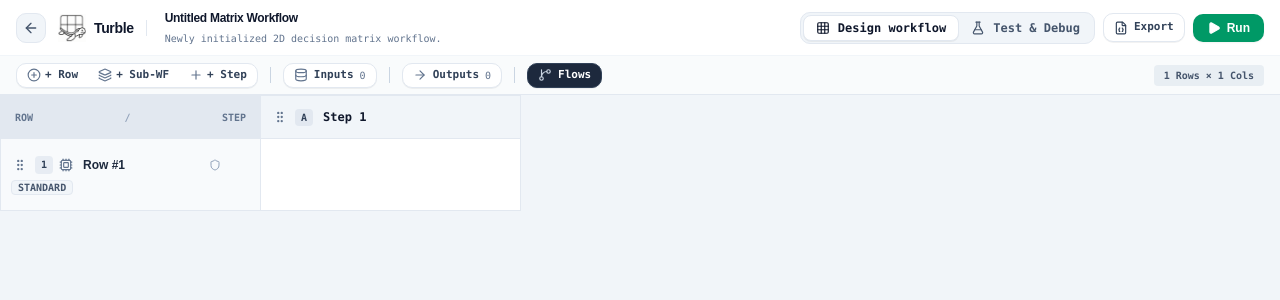
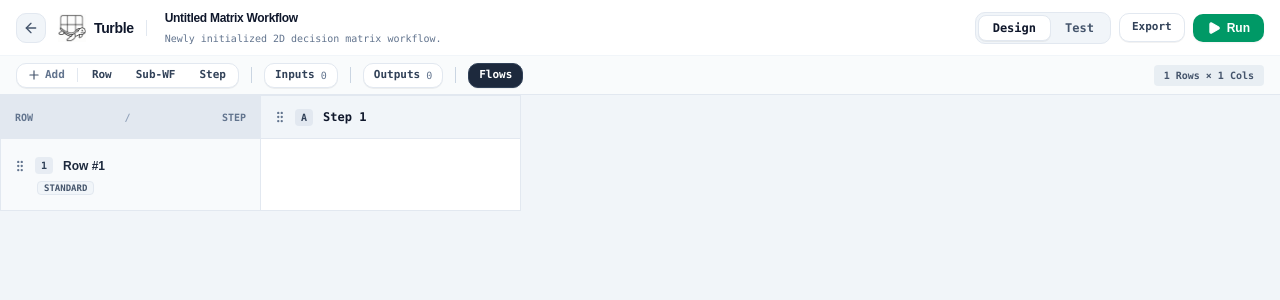
Before and after one commit to coupacoupa/turble-engine, a React (Vite) app in the folder apps/web/: page / in a window 1280 px wide. Both pictures are taken after a click on the button "New Workflow Matrix". Shown: the top 300 px of the page. Built offline with nearby package versions, Linux system fonts and the light colour scheme; what @bufbuild/protobuf, @connectrpc/connect, @connectrpc/connect-web would draw is missing.

Commit message:
Style: greyscale things. remove icons

```diff
--- a/apps/web/src/components/workflow-editor/matrix-sheet.component.tsx
+++ b/apps/web/src/components/workflow-editor/matrix-sheet.component.tsx
@@ -1,5 +1,5 @@
 import React, { useState, useCallback, useRef, useEffect } from 'react';
-import { Plus, Shield, Layers, PlusCircle, Trash2, Cpu, AlertTriangle, GripVertical } from 'lucide-react';
+import { Plus, Layers, PlusCircle, Trash2, AlertTriangle, GripVertical } from 'lucide-react';
 import { MatrixSchema, DomainRowSchema, StepColumnSchema, RowType, CellSchema } from '@/types/matrix.types';
 import { DependencyConnectorOverlay, ActiveDependency } from '@/components/workflow-editor/dependency-connector-overlay.component';
 import { WorkflowValidationService } from '@/services/workflow-validation.service';
@@ -493,7 +493,7 @@ export const MatrixSheet: React.FC<MatrixSheetProps> = ({
                             }}
                             onBlur={handleSaveColName}
                             onClick={(e) => e.stopPropagation()}
-                            className="font-bold text-slate-900 text-xs bg-white border border-emerald-500 rounded px-1.5 py-0.5 outline-none focus:ring-1 focus:ring-emerald-500 w-full min-w-0"
+                            className="font-bold text-slate-900 text-xs bg-white border border-slate-400 rounded px-2 py-0.5 outline-none focus:ring-1 focus:ring-slate-800 flex-1 min-w-[90px] shadow-xs"
                           />
                         ) : (
                           <div
@@ -572,7 +572,9 @@ export const MatrixSheet: React.FC<MatrixSheetProps> = ({
                       <div className="absolute inset-0 pointer-events-none z-30 border border-slate-400 rounded-xs shadow-[0_0_0_1px_rgba(15,23,42,0.1)]" />
                     )}
 
-                    <div className="flex items-center justify-between space-x-2">
+                    <div className="flex flex-col justify-center h-full space-y-1">
+                      {/* Row 1: Grip, Index, Title / Rename Input, Delete button */}
+                      <div className="flex items-center justify-between space-x-1.5 min-w-0">
                         <div className="flex items-center space-x-1.5 min-w-0 flex-1">
                           <div
                             draggable={!isEditingThisRow}
@@ -585,11 +587,6 @@ export const MatrixSheet: React.FC<MatrixSheetProps> = ({
                           <span className="px-1.5 py-0.5 rounded bg-slate-200/80 text-slate-700 font-bold text-[10px] shrink-0">
                             {rIdx + 1}
                           </span>
-                        {row.type === 'workflow' ? (
-                          <Layers className="h-3.5 w-3.5 text-slate-500 shrink-0" />
-                        ) : (
-                          <Cpu className="h-3.5 w-3.5 text-slate-500 shrink-0" />
-                        )}
 
                           {isEditingThisRow ? (
                             <input
@@ -603,7 +600,7 @@ export const MatrixSheet: React.FC<MatrixSheetProps> = ({
                               }}
                               onBlur={handleSaveRowName}
                               onClick={(e) => e.stopPropagation()}
-                            className="font-sans font-bold text-xs bg-white border border-emerald-500 rounded px-1.5 py-0.5 outline-none focus:ring-1 focus:ring-emerald-500 w-full min-w-0"
+                              className="font-sans font-bold text-xs bg-white border border-slate-400 rounded px-1.5 py-0.5 outline-none focus:ring-1 focus:ring-slate-800 w-full min-w-0 shadow-2xs"
                             />
                           ) : (
                             <div
@@ -611,7 +608,7 @@ export const MatrixSheet: React.FC<MatrixSheetProps> = ({
                                 e.stopPropagation();
                                 handleStartRenameRow(row.id, row.label);
                               }}
-                            className="flex items-center min-w-0 cursor-text hover:bg-slate-200/60 rounded px-1 py-0.5 transition-colors"
+                              className="flex items-center min-w-0 cursor-text hover:bg-slate-200/60 rounded px-1 py-0.5 transition-colors flex-1"
                               title="Click to edit row name"
                             >
                               <span className="font-sans font-bold text-xs truncate">{row.label}</span>
@@ -619,45 +616,21 @@ export const MatrixSheet: React.FC<MatrixSheetProps> = ({
                           )}
                         </div>
 
-                      <div className="flex items-center space-x-1 shrink-0">
-                        <button
-                          onClick={() => onToggleInterceptor(row.id)}
-                          className={`p-1 rounded text-[10px] font-mono border transition-colors cursor-pointer ${
-                            row.isInterceptor
-                              ? 'bg-amber-200 text-amber-950 border-amber-400'
-                              : 'text-slate-400 hover:text-slate-700 border-transparent hover:bg-slate-200'
-                          }`}
-                          title="Toggle Always-Run Global Interceptor"
-                        >
-                          <Shield className="h-3 w-3" />
-                        </button>
-
                         <button
                           onClick={() => onDeleteRow(row.id)}
-                          className="text-slate-400 hover:text-rose-600 p-1 opacity-0 group-hover:opacity-100 transition-opacity cursor-pointer rounded hover:bg-rose-50"
+                          className="text-slate-400 hover:text-rose-600 p-1 opacity-0 group-hover:opacity-100 transition-opacity cursor-pointer rounded hover:bg-rose-50 shrink-0"
                           title="Delete Row"
                         >
-                          <Trash2 className="h-3 w-3" />
+                          <Trash2 className="h-3.5 w-3.5" />
                         </button>
                       </div>
+
+                      {/* Row 2: Type Badge aligned below */}
+                      <div className="flex items-center space-x-1.5 pl-[26px] font-mono text-[9px]">
+                        <span className="px-1.5 py-0.2 rounded border font-semibold bg-slate-100 text-slate-600 border-slate-200 shrink-0">
+                          {row.type === 'workflow' ? 'SUB-WF' : 'STANDARD'}
+                        </span>
                       </div>
-
-                    <div className="flex items-center space-x-1.5 mt-1 font-mono text-[10px]">
-                      <span
-                        className={`px-1.5 py-0.2 rounded border font-semibold ${
-                          row.type === 'workflow'
-                            ? 'bg-slate-100 text-slate-600 border-slate-200'
-                            : 'bg-slate-100 text-slate-600 border-slate-200'
-                        }`}
-                      >
-                        {row.type.toUpperCase()}
-                      </span>
-
-                      {row.isInterceptor && (
-                        <span className="bg-amber-200 text-amber-900 border border-amber-300 px-1.5 py-0.2 rounded font-bold">
-                          INTERCEPTOR
-                        </span>
-                      )}
                     </div>
 
                     {/* Row Resize Handle (bottom edge) */}
--- a/apps/web/src/components/workflow-editor/spreadsheet-toolbar.component.tsx
+++ b/apps/web/src/components/workflow-editor/spreadsheet-toolbar.component.tsx
@@ -304,26 +304,24 @@ export const SpreadsheetToolbar: React.FC<SpreadsheetToolbarProps> = ({
         <div className="flex items-center bg-slate-100 p-0.5 rounded-lg border border-slate-200 font-mono shrink-0">
           <button
             onClick={() => onTabChange('design')}
-            className={`px-3 py-1 rounded-md text-xs font-bold flex items-center space-x-2 transition-all cursor-pointer ${
+            className={`px-3.5 py-1 rounded-md text-xs font-bold transition-all cursor-pointer ${
               activeTab === 'design'
                 ? 'bg-white text-slate-900 border border-slate-200 shadow-2xs'
                 : 'text-slate-600 hover:text-slate-900'
             }`}
           >
-            <Grid className="h-3.5 w-3.5" />
-            <span>Design workflow</span>
+            <span>Design</span>
           </button>
 
           <button
             onClick={() => onTabChange('test')}
-            className={`px-3 py-1 rounded-md text-xs font-bold flex items-center space-x-2 transition-all cursor-pointer ${
+            className={`px-3.5 py-1 rounded-md text-xs font-bold transition-all cursor-pointer ${
               activeTab === 'test'
                 ? 'bg-white text-slate-900 border border-slate-200 shadow-2xs'
                 : 'text-slate-600 hover:text-slate-900'
             }`}
           >
-            <FlaskConical className="h-3.5 w-3.5" />
-            <span>Test & Debug</span>
+            <span>Test</span>
           </button>
         </div>
 
@@ -331,10 +329,9 @@ export const SpreadsheetToolbar: React.FC<SpreadsheetToolbarProps> = ({
         <div className="flex items-center space-x-2">
           <button
             onClick={onExportJson}
-            className="px-2.5 py-1.5 rounded-lg bg-white hover:bg-slate-50 text-slate-700 border border-slate-200 font-mono text-[11px] font-semibold flex items-center space-x-1.5 transition-colors cursor-pointer shadow-2xs"
+            className="px-3 py-1.5 rounded-lg bg-white hover:bg-slate-50 text-slate-700 border border-slate-200 font-mono text-[11px] font-semibold transition-colors cursor-pointer shadow-2xs"
             title="Export JSON Schema"
           >
-            <FileJson className="h-3.5 w-3.5" />
             <span>Export</span>
           </button>
 
@@ -353,59 +350,57 @@ export const SpreadsheetToolbar: React.FC<SpreadsheetToolbarProps> = ({
       <div className="px-4 py-1.5 bg-slate-50/80 min-h-[38px] flex items-center justify-between font-mono gap-3">
         {activeTab === 'design' ? (
           <div className="flex items-center justify-between w-full space-x-3">
-            {/* Cluster 1: Structure Controls (+ Row, + Sub-WF, + Step) */}
-            <div className="flex items-center space-x-1 bg-white border border-slate-200 rounded-lg p-0.5 shadow-2xs shrink-0">
+            {/* Cluster 1: Structure Controls (+ Add: Row | Sub-WF | Step) */}
+            <div className="flex items-center space-x-1 bg-white border border-slate-200 rounded-lg p-0.5 shadow-2xs shrink-0 font-mono text-[11px]">
+              <div className="flex items-center space-x-1 px-2 py-0.5 text-slate-500 font-bold select-none">
+                <Plus className="h-3.5 w-3.5 text-slate-600" />
+                <span>Add</span>
+              </div>
+              <div className="h-3.5 w-px bg-slate-200 shrink-0" />
               <button
                 onClick={() => onAddRow('standard')}
-                className="px-2 py-0.5 rounded hover:bg-slate-100 text-slate-700 font-mono text-[11px] font-semibold flex items-center space-x-1 transition-colors cursor-pointer"
+                className="px-2.5 py-0.5 rounded hover:bg-slate-100 text-slate-700 font-semibold transition-colors cursor-pointer"
                 title="Add Standard Row"
               >
-                <PlusCircle className="h-3.5 w-3.5 text-slate-500" />
-                <span>+ Row</span>
+                Row
               </button>
-
               <button
                 onClick={() => onAddRow('workflow')}
-                className="px-2 py-0.5 rounded hover:bg-slate-100 text-slate-700 font-mono text-[11px] font-semibold flex items-center space-x-1 transition-colors cursor-pointer"
+                className="px-2.5 py-0.5 rounded hover:bg-slate-100 text-slate-700 font-semibold transition-colors cursor-pointer"
                 title="Add Sub-Workflow Row"
               >
-                <Layers className="h-3.5 w-3.5 text-slate-500" />
-                <span>+ Sub-WF</span>
+                Sub-WF
               </button>
-
               <button
                 onClick={onAddColumn}
-                className="px-2 py-0.5 rounded hover:bg-slate-100 text-slate-700 font-mono text-[11px] font-semibold flex items-center space-x-1 transition-colors cursor-pointer"
+                className="px-2.5 py-0.5 rounded hover:bg-slate-100 text-slate-700 font-semibold transition-colors cursor-pointer"
                 title="Add Step Column"
               >
-                <Plus className="h-3.5 w-3.5 text-slate-500" />
-                <span>+ Step</span>
+                Step
               </button>
             </div>
 
             <div className="h-4 w-px bg-slate-300 shrink-0" />
 
-            {/* Cluster 2: Workflow Inputs Summary Badge Button */}
+            {/* Cluster 2: Workflow Inputs Summary Button */}
             <button
               data-workflow-inputs-button="true"
               onClick={() => setIsInputsModalOpen(true)}
               className="flex items-center space-x-1.5 px-2.5 py-1 rounded-lg bg-white hover:bg-slate-100 text-slate-700 border border-slate-200 transition-all cursor-pointer text-[11px] font-mono shadow-2xs shrink-0"
               title="Manage Workflow Input Parameters"
             >
-              <Database className="h-3.5 w-3.5 text-slate-500" />
               <span className="font-semibold">Inputs</span>
               <span className="text-[10px] text-slate-500 tabular-nums">{inputs.length}</span>
             </button>
 
             <div className="h-4 w-px bg-slate-300 shrink-0" />
 
-            {/* Cluster 3: Workflow Outputs Summary Badge Button (Read-only) */}
+            {/* Cluster 3: Workflow Outputs Summary Button (Read-only) */}
             <button
               onClick={() => setIsOutputsModalOpen(true)}
               className="flex items-center space-x-1.5 px-2.5 py-1 rounded-lg bg-white hover:bg-slate-100 text-slate-700 border border-slate-200 transition-all cursor-pointer text-[11px] font-mono shadow-2xs shrink-0"
               title="View Derived Decision Outputs"
             >
-              <ArrowRight className="h-3.5 w-3.5 text-slate-500" />
               <span className="font-semibold">Outputs</span>
               <span className="text-[10px] text-slate-500 tabular-nums">{derivedOutputs.length}</span>
             </button>
@@ -415,14 +410,13 @@ export const SpreadsheetToolbar: React.FC<SpreadsheetToolbarProps> = ({
             {/* Cluster 4: Show/Hide Dependency Flows Toggle */}
             <button
               onClick={onToggleFlows}
-              className={`flex items-center space-x-1.5 px-2.5 py-1 rounded-lg font-mono text-[11px] font-semibold border transition-all cursor-pointer shadow-2xs shrink-0 ${
+              className={`px-2.5 py-1 rounded-lg font-mono text-[11px] font-semibold border transition-all cursor-pointer shadow-2xs shrink-0 ${
                 showFlows
                   ? 'bg-slate-800 hover:bg-slate-700 text-white border-slate-700'
                   : 'bg-white hover:bg-slate-100 text-slate-600 border-slate-200'
               }`}
               title={showFlows ? 'Hide dependency flow lines' : 'Show dependency flow lines'}
             >
-              <GitBranch className={`h-3.5 w-3.5 ${showFlows ? 'text-slate-300' : 'text-slate-400'}`} />
               <span>Flows</span>
             </button>
 
@@ -437,22 +431,20 @@ export const SpreadsheetToolbar: React.FC<SpreadsheetToolbarProps> = ({
           /* Test Mode Sub-bar */
           <div className="flex items-center justify-between w-full space-x-3">
             <div className="flex items-center space-x-2 shrink-0">
-              <span className="bg-slate-200 text-slate-700 border border-slate-300 px-2 py-0.5 rounded font-semibold text-[10px] flex items-center space-x-1 shrink-0">
-                <FlaskConical className="h-3.5 w-3.5" />
+              <span className="bg-slate-200 text-slate-700 border border-slate-300 px-2 py-0.5 rounded font-semibold text-[10px] shrink-0">
                 <span>TEST LAB</span>
               </span>
 
               {onToggleInputOverridePanel && (
                 <button
                   onClick={onToggleInputOverridePanel}
-                  className={`flex items-center space-x-1.5 px-2.5 py-1 rounded-lg font-mono text-[11px] font-semibold border transition-all cursor-pointer shadow-2xs ${
+                  className={`px-2.5 py-1 rounded-lg font-mono text-[11px] font-semibold border transition-all cursor-pointer shadow-2xs ${
                     isInputOverridePanelOpen
                       ? 'bg-slate-800 hover:bg-slate-700 text-white border-slate-700'
                       : 'bg-white hover:bg-slate-100 text-slate-700 border-slate-200'
                   }`}
                   title="Toggle Input Overrides Side Panel"
                 >
-                  <Sliders className={`h-3.5 w-3.5 ${isInputOverridePanelOpen ? 'text-slate-300' : 'text-slate-500'}`} />
                   <span>Input Overrides</span>
                 </button>
               )}
@@ -467,7 +459,6 @@ export const SpreadsheetToolbar: React.FC<SpreadsheetToolbarProps> = ({
               className="flex items-center space-x-1.5 px-2.5 py-1 rounded-lg bg-white hover:bg-slate-100 text-slate-700 border border-slate-200 transition-all cursor-pointer text-[11px] font-mono shadow-2xs shrink-0"
               title="View Workflow Input Definitions"
             >
-              <Database className="h-3.5 w-3.5 text-slate-500" />
               <span className="font-semibold">Inputs</span>
               <span className="text-[10px] text-slate-500 tabular-nums">{inputs.length}</span>
             </button>
@@ -480,7 +471,6 @@ export const SpreadsheetToolbar: React.FC<SpreadsheetToolbarProps> = ({
               className="flex items-center space-x-1.5 px-2.5 py-1 rounded-lg bg-white hover:bg-slate-100 text-slate-700 border border-slate-200 transition-all cursor-pointer text-[11px] font-mono shadow-2xs shrink-0"
               title="View Derived Decision Outputs"
             >
-              <ArrowRight className="h-3.5 w-3.5 text-slate-500" />
               <span className="font-semibold">Outputs</span>
               <span className="text-[10px] text-slate-500 tabular-nums">{derivedOutputs.length}</span>
             </button>
@@ -490,14 +480,13 @@ export const SpreadsheetToolbar: React.FC<SpreadsheetToolbarProps> = ({
             {/* Cluster 4: Show/Hide Dependency Flows Toggle */}
             <button
               onClick={onToggleFlows}
-              className={`flex items-center space-x-1.5 px-2.5 py-1 rounded-lg font-mono text-[11px] font-semibold border transition-all cursor-pointer shadow-2xs shrink-0 ${
+              className={`px-2.5 py-1 rounded-lg font-mono text-[11px] font-semibold border transition-all cursor-pointer shadow-2xs shrink-0 ${
                 showFlows
                   ? 'bg-slate-800 hover:bg-slate-700 text-white border-slate-700'
                   : 'bg-white hover:bg-slate-100 text-slate-600 border-slate-200'
               }`}
               title={showFlows ? 'Hide dependency flow lines' : 'Show dependency flow lines'}
             >
-              <GitBranch className={`h-3.5 w-3.5 ${showFlows ? 'text-slate-300' : 'text-slate-400'}`} />
               <span>Flows</span>
             </button>
 
```
Lines whose indentation alone changed are shown as unchanged.
